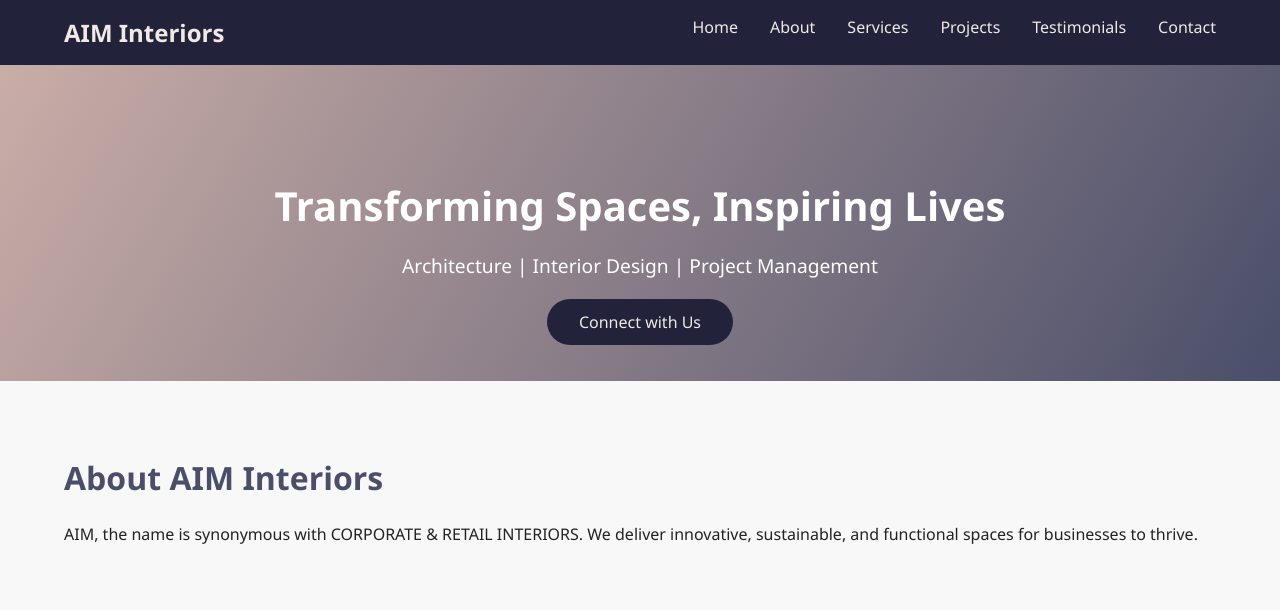
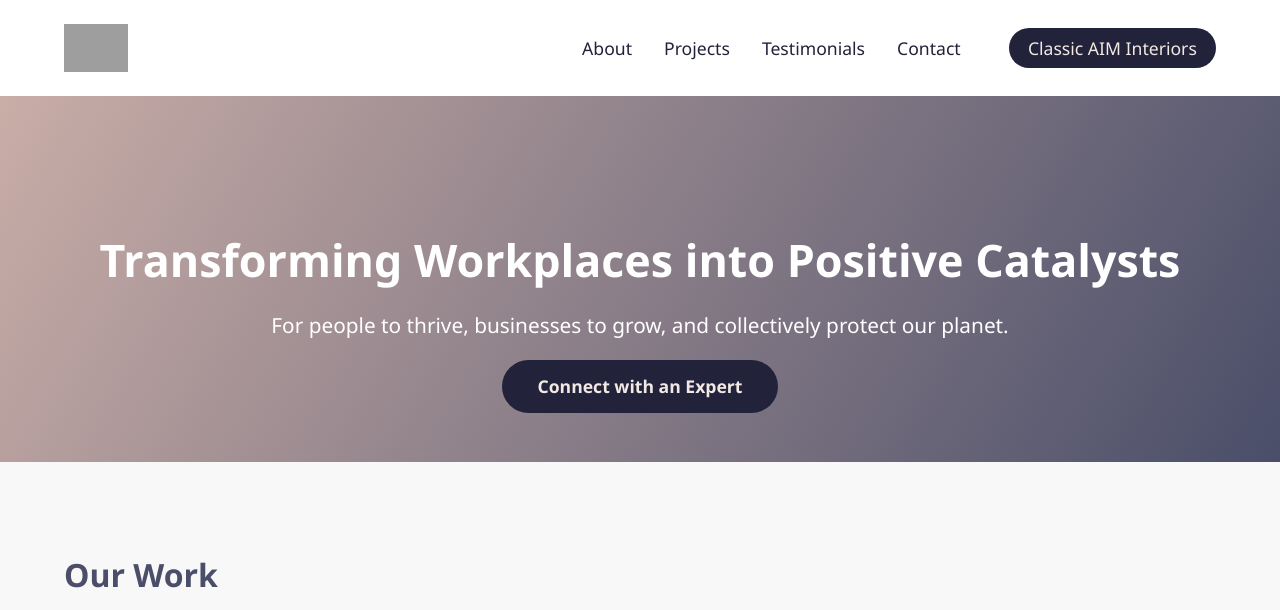
Before and after one commit to hiremathp1/hiremathp1.github.io, a PHP site: page / in a window 1280 px wide. Shown: the top 610 px of the page. Run offline with PHP 8.4, Linux system fonts and the light colour scheme; grey boxes are pictures that could not be loaded.

Commit message:
new test

```diff
--- a/css/styles.css
+++ b/css/styles.css
@@ -153,3 +153,151 @@ footer .social-links a:hover {
     align-items: flex-start;
   }
 }
+
+/* --- New Homepage Styles --- */
+.main-header {
+  background: #fff;
+  box-shadow: 0 2px 8px rgba(0,0,0,0.04);
+}
+.main-nav {
+  display: flex;
+  align-items: center;
+  justify-content: space-between;
+  padding: 1.5rem 0;
+}
+.logo-link {
+  display: flex;
+  align-items: center;
+}
+.logo-img {
+  height: 48px;
+  width: auto;
+}
+.nav-menu {
+  list-style: none;
+  display: flex;
+  gap: 2rem;
+  margin: 0;
+  padding: 0;
+}
+.nav-menu li a {
+  color: #22223b;
+  text-decoration: none;
+  font-weight: 500;
+  font-size: 1.1rem;
+  transition: color 0.2s;
+}
+.nav-menu li a.classic-link {
+  background: #22223b;
+  color: #f2e9e4;
+  padding: 0.5rem 1.2rem;
+  border-radius: 2rem;
+  margin-left: 1rem;
+}
+.nav-menu li a:hover,
+.nav-menu li a.classic-link:hover {
+  color: #9a8c98;
+  background: #f2e9e4;
+}
+
+.hero {
+  background: linear-gradient(120deg, #c9ada7 0%, #4a4e69 100%);
+  color: #fff;
+  padding: 6rem 0 4rem 0;
+  text-align: center;
+}
+.hero-content h1 {
+  font-size: 2.8rem;
+  margin-bottom: 1.2rem;
+  font-weight: 700;
+}
+.hero-content p {
+  font-size: 1.3rem;
+  margin-bottom: 2.2rem;
+}
+.btn-primary {
+  background: #22223b;
+  color: #f2e9e4;
+  padding: 0.9rem 2.2rem;
+  border: none;
+  border-radius: 2rem;
+  font-size: 1.1rem;
+  text-decoration: none;
+  transition: background 0.2s, color 0.2s;
+  font-weight: 600;
+}
+.btn-primary:hover {
+  background: #9a8c98;
+  color: #22223b;
+}
+
+.projects-highlight {
+  background: #f8f8f8;
+  padding: 4rem 0 3rem 0;
+}
+.project-gallery {
+  display: flex;
+  gap: 2rem;
+  flex-wrap: wrap;
+  justify-content: center;
+}
+.project-card {
+  background: #fff;
+  border-radius: 1.2rem;
+  box-shadow: 0 2px 12px rgba(0,0,0,0.07);
+  overflow: hidden;
+  width: 320px;
+  display: flex;
+  flex-direction: column;
+  margin-bottom: 2rem;
+}
+.project-card img {
+  width: 100%;
+  height: 180px;
+  object-fit: cover;
+}
+.project-info {
+  padding: 1.2rem 1.5rem 1.5rem 1.5rem;
+}
+.project-info h3 {
+  margin: 0 0 0.5rem 0;
+  color: #4a4e69;
+  font-size: 1.2rem;
+}
+.project-info p {
+  color: #222;
+  font-size: 1rem;
+}
+
+.testimonial-list {
+  display: flex;
+  gap: 2rem;
+  flex-wrap: wrap;
+  justify-content: center;
+}
+.testimonial-list blockquote {
+  background: #c9ada7;
+  color: #22223b;
+  border-left: 5px solid #4a4e69;
+  margin: 0;
+  padding: 2rem;
+  border-radius: 1rem;
+  font-style: italic;
+  max-width: 400px;
+}
+
+@media (max-width: 900px) {
+  .project-gallery {
+    flex-direction: column;
+    align-items: center;
+  }
+  .testimonial-list {
+    flex-direction: column;
+    align-items: center;
+  }
+  .main-nav {
+    flex-direction: column;
+    align-items: flex-start;
+    gap: 1rem;
+  }
+}
--- a/index.html
+++ b/index.html
@@ -3,77 +3,77 @@
 <head>
   <meta charset="UTF-8">
   <meta name="viewport" content="width=device-width, initial-scale=1.0">
-  <title>AIM Interiors | Architecture, Interior Design & Project Management</title>
+  <title>AIM Interiors | Transforming Workplaces</title>
   <link rel="stylesheet" href="css/styles.css">
 </head>
 <body>
-  <header>
-    <nav class="navbar">
-      <div class="container">
-        <a href="#" class="logo">AIM Interiors</a>
-        <ul class="nav-links">
-          <li><a href="#home">Home</a></li>
+  <header class="main-header">
+    <nav class="main-nav container">
+      <a href="#" class="logo-link"><img src="assets/aim-logo.png" alt="AIM Interiors Logo" class="logo-img"></a>
+      <ul class="nav-menu">
         <li><a href="#about">About</a></li>
-          <li><a href="#services">Services</a></li>
         <li><a href="#projects">Projects</a></li>
         <li><a href="#testimonials">Testimonials</a></li>
         <li><a href="#contact">Contact</a></li>
+        <li><a href="classic.html" class="classic-link">Classic AIM Interiors</a></li>
       </ul>
-      </div>
     </nav>
-    <section class="hero" id="home">
-      <div class="container">
-        <h1>Transforming Spaces, Inspiring Lives</h1>
-        <p>Architecture | Interior Design | Project Management</p>
-        <a href="#contact" class="btn-primary">Connect with Us</a>
+    <section class="hero">
+      <div class="hero-content container">
+        <h1>Transforming Workplaces into Positive Catalysts</h1>
+        <p>For people to thrive, businesses to grow, and collectively protect our planet.</p>
+        <a href="#contact" class="btn-primary">Connect with an Expert</a>
       </div>
     </section>
   </header>
   <main>
-    <section class="about" id="about">
+    <section class="projects-highlight" id="projects">
       <div class="container">
-        <h2>About AIM Interiors</h2>
-        <p>AIM, the name is synonymous with CORPORATE & RETAIL INTERIORS. We deliver innovative, sustainable, and functional spaces for businesses to thrive.</p>
-      </div>
-    </section>
-    <section class="services" id="services">
-      <div class="container">
-        <h2>Our Services</h2>
-        <div class="service-list">
-          <div class="service-item">Architecture</div>
-          <div class="service-item">Interior Designing</div>
-          <div class="service-item">Project Management</div>
-          <div class="service-item">Corporate</div>
-          <div class="service-item">Commercial</div>
-          <div class="service-item">Hospitality</div>
-          <div class="service-item">Health Care</div>
-          <div class="service-item">Landscape Design</div>
-          <div class="service-item">Retail</div>
+        <h2>Our Work</h2>
+        <div class="project-gallery">
+          <div class="project-card">
+            <img src="assets/project1.jpg" alt="Project 1">
+            <div class="project-info">
+              <h3>Corporate Office, Bengaluru</h3>
+              <p>Modern, collaborative, and sustainable workspace for a leading tech company.</p>
             </div>
           </div>
-    </section>
-    <section class="projects" id="projects">
-      <div class="container">
-        <h2>Our Projects</h2>
-        <div class="project-list">
-          <div class="project-item">Corporate</div>
-          <div class="project-item">Commercial</div>
-          <div class="project-item">Educational</div>
-          <div class="project-item">Retail</div>
-          <div class="project-item">Hospitality</div>
-          <div class="project-item">Healthcare & Clinic</div>
-          <div class="project-item">Residential</div>
-          <div class="project-item">Banking & Finance</div>
+          <div class="project-card">
+            <img src="assets/project2.jpg" alt="Project 2">
+            <div class="project-info">
+              <h3>Retail Experience Center</h3>
+              <p>Immersive retail design blending technology and customer experience.</p>
+            </div>
+          </div>
+          <div class="project-card">
+            <img src="assets/project3.jpg" alt="Project 3">
+            <div class="project-info">
+              <h3>Healthcare & Wellness</h3>
+              <p>Human-centric, wellness-focused interiors for healthcare clients.</p>
+            </div>
+          </div>
         </div>
       </div>
     </section>
     <section class="testimonials" id="testimonials">
       <div class="container">
         <h2>Transformation Stories</h2>
+        <div class="testimonial-list">
           <blockquote>
             <p>“AIM Interiors delivered a workspace that exceeded our expectations. Their professionalism and creativity are unmatched.”</p>
             <footer>— Client, Bengaluru</footer>
           </blockquote>
+          <blockquote>
+            <p>“The team at AIM Interiors truly understands our vision and delivers high-quality outputs every time.”</p>
+            <footer>— Corporate Client</footer>
+          </blockquote>
+        </div>
+      </div>
+    </section>
+    <section class="about" id="about">
+      <div class="container">
+        <h2>About Us</h2>
+        <p>With decades of expertise, AIM Interiors is a leader in architecture, interior design, and project management. We create inspiring, sustainable, and functional spaces for businesses and people to thrive.</p>
       </div>
     </section>
     <section class="contact" id="contact">
```
Also changed, not shown: classic.html (added, +101 -0 lines). Lines whose indentation alone changed are shown as unchanged.
